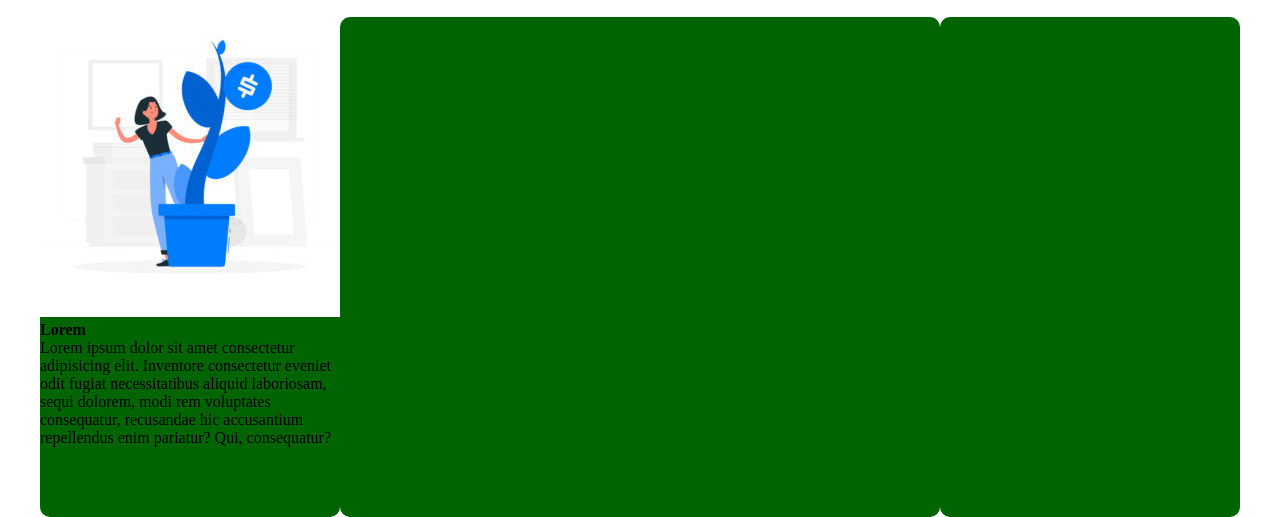
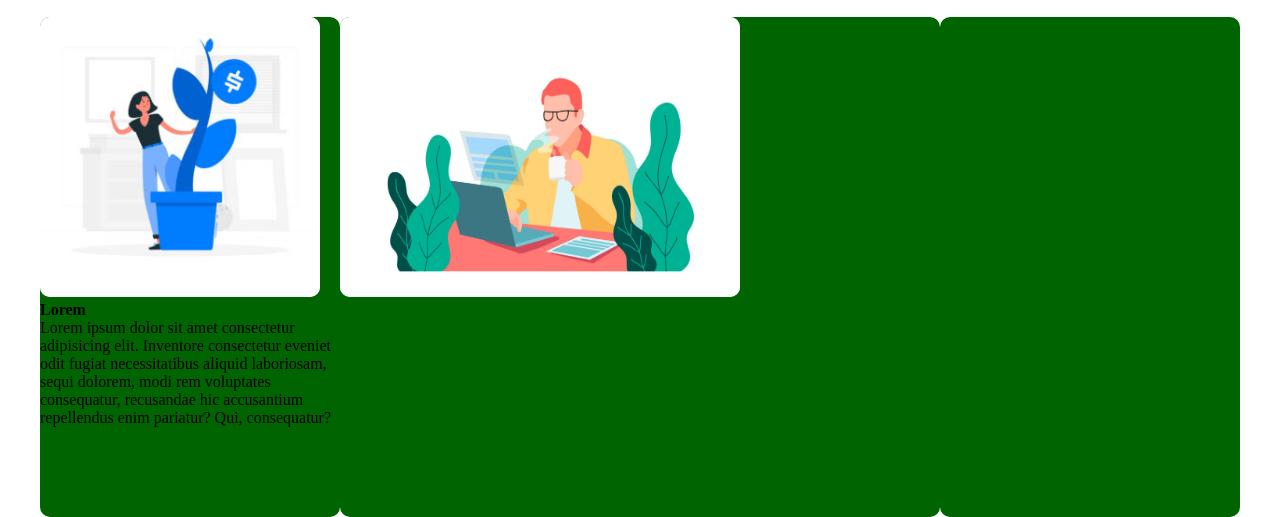
Before and after one commit to niculas1989/htmlcss-wp, a plain HTML site: page index.html in a window 1280 px wide. Shown: the part 694-1211 px from the top of the page. Drawn offline with Linux system fonts and the light colour scheme.

Commit message:
add banner

```diff
--- a/css/style.css
+++ b/css/style.css
@@ -82,3 +82,17 @@ ul, li {
     float: left;
     width: 50%;
 }
+
+.img-left {
+    height: 280px;
+    /* width: 100%; */
+    border-radius: 10px;
+    background-color: #CCCCCC;
+}
+
+.banner {
+    height: 280px;
+    width: 400px;
+    border-radius: 10px;
+    background-color: #CCCCCC;
+}
--- a/index.html
+++ b/index.html
@@ -52,11 +52,15 @@
 
             <div class="clearfix">
                 <section class="col w25">
-                    <img src="img/img-1.jpg" alt="Donna con albero">
+
+                    <img class="img-left" src="img/img-1.jpg" alt="Donna con albero">
+
                     <h4>Lorem</h4>
                     <p>Lorem ipsum dolor sit amet consectetur adipisicing elit. Inventore consectetur eveniet odit fugiat necessitatibus aliquid laboriosam, sequi dolorem, modi rem voluptates consequatur, recusandae hic accusantium repellendus enim pariatur? Qui, consequatur?</p>
                 </section>
-                <section class="col w50"></section>
+                <section class="col w50">
+                    <img class="banner" src="img/banner-2.jpg" alt="Uomo cogitabondo">
+                </section>
                 <section class="col w25"></section>
             </div>
         </main>
```
